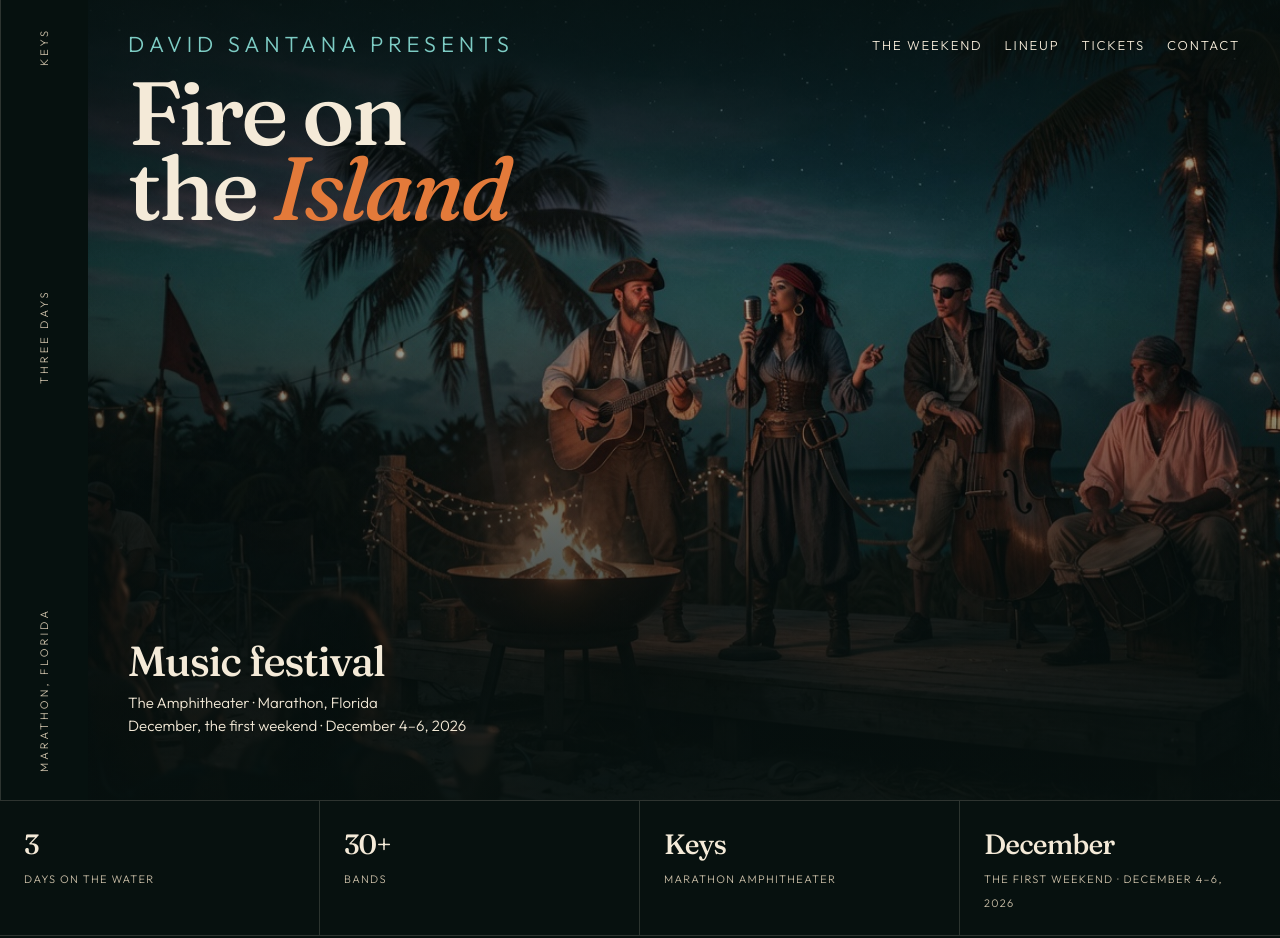
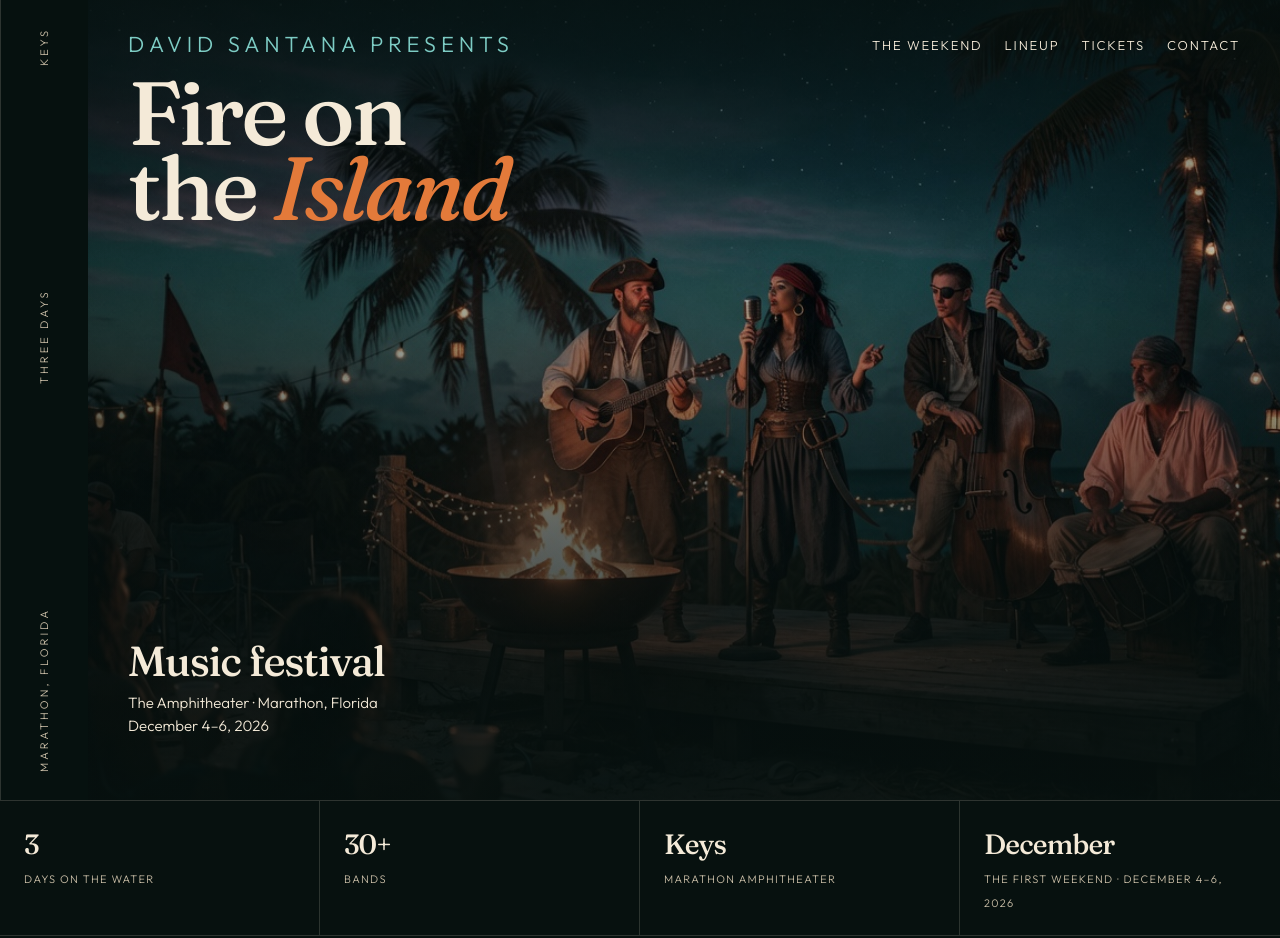
Before and after one commit to cyborgambitions/fire-on-the-island, a website: page index.html in a window 1280 px wide. Shown: the top 938 px of the page. Drawn offline with Linux system fonts and the light colour scheme.

Commit message:
Remove the first-weekend phrase under Music festival

```diff
--- a/index.html
+++ b/index.html
@@ -442,7 +442,7 @@
             <p class="meta-line">
               <strong>Music festival</strong>
               The Amphitheater · Marathon, Florida<br />
-              December, the first weekend · December 4–6, 2026
+              December 4–6, 2026
             </p>
 
           </div>
```
